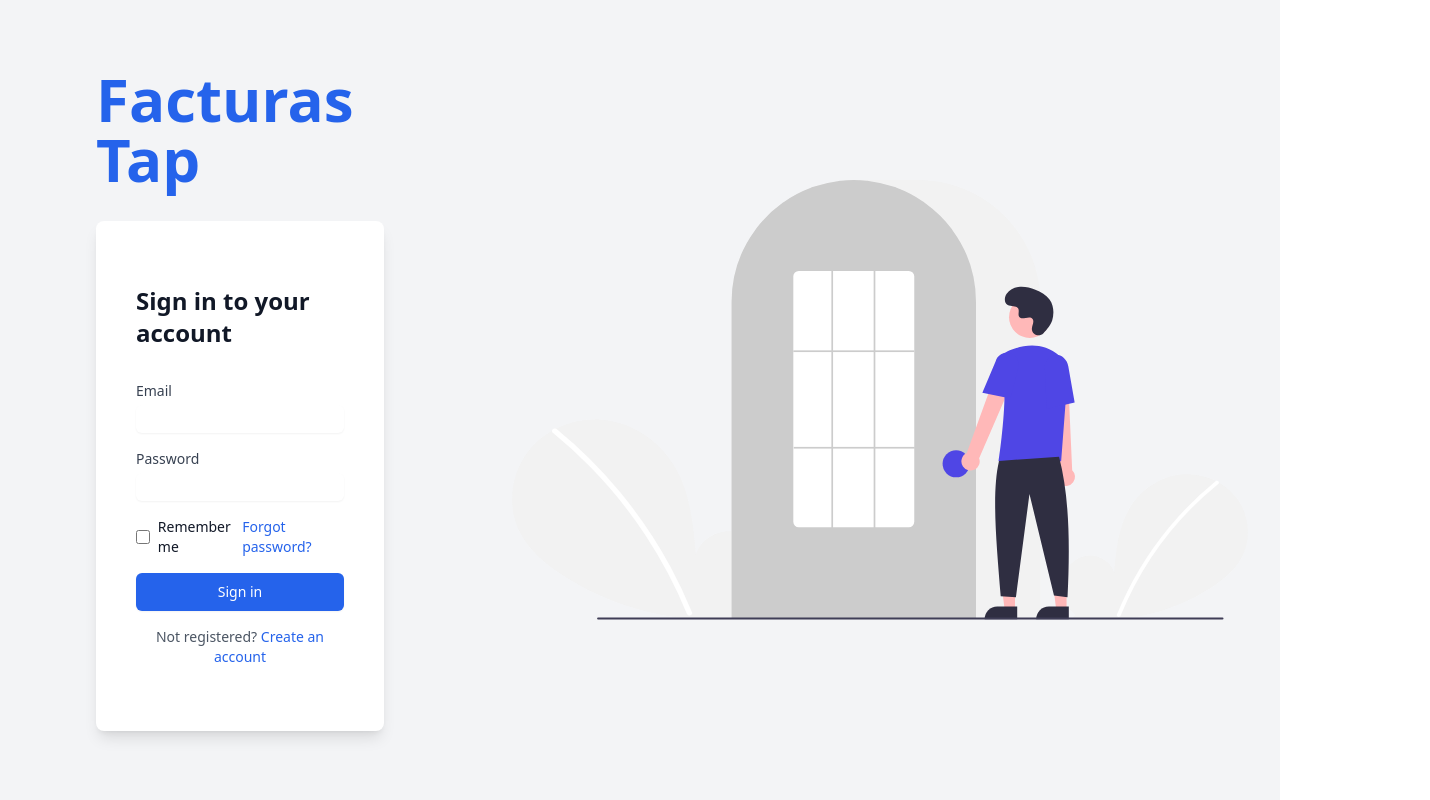
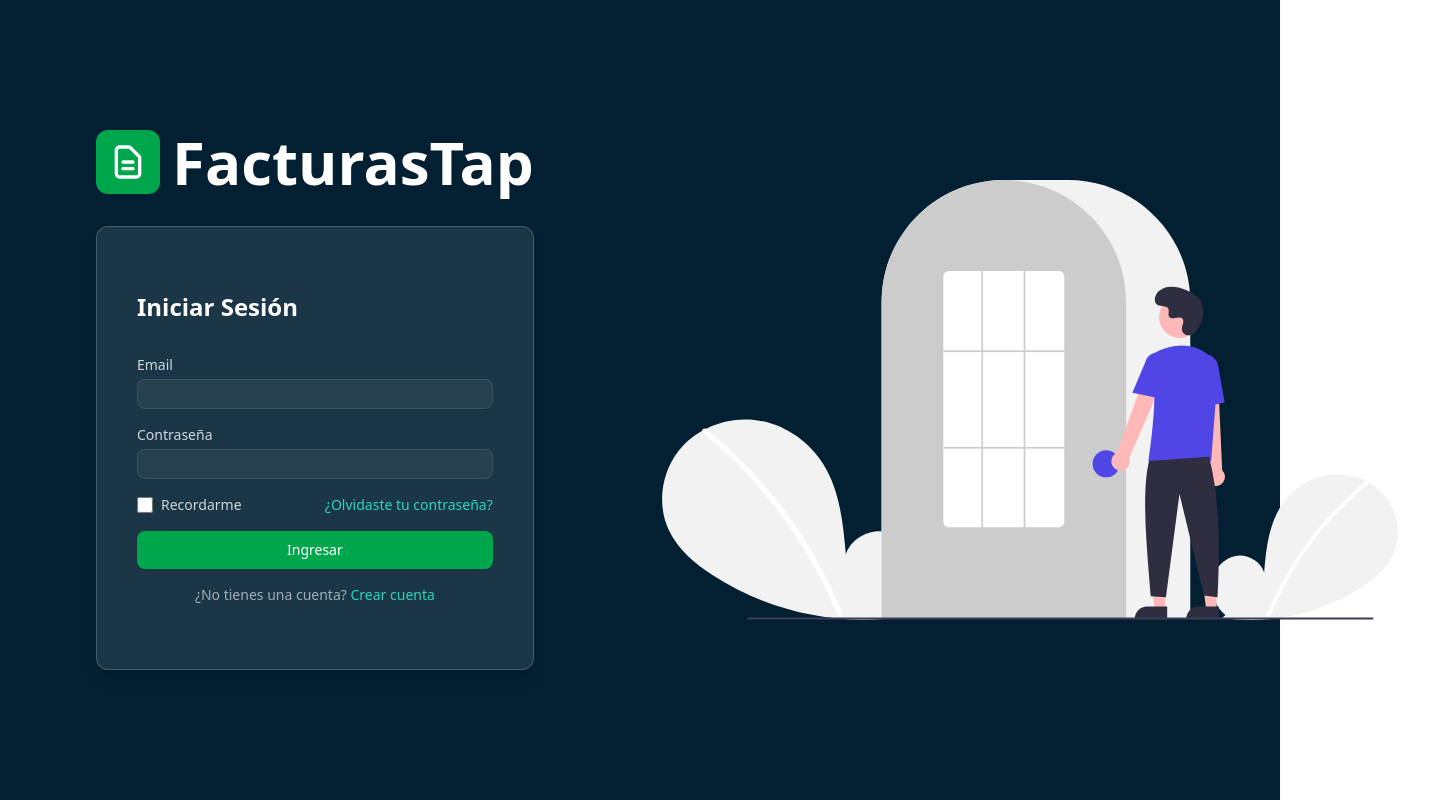
Before and after one commit to jlopezVylaris/FacturasMDS, a Vue app in the folder FacturasMDS/: page / in a window 1280 px wide. Shown: the whole page, 1430 px wide, since content can reach past the window. Built offline with nearby package versions, Linux system fonts and the light colour scheme.

Commit message:
arreglo de rutas y reestilizaciones menores

```diff
--- a/FacturasMDS/src/components/Layout/AppFooter.vue
+++ b/FacturasMDS/src/components/Layout/AppFooter.vue
@@ -51,7 +51,7 @@
               </a>
             </li>
             <li>
-              <router-link to="/payments" class="text-sm transition-colors duration-200" style="color: #B0B9C7;" onmouseover="this.style.color='#00A64C'" onmouseout="this.style.color='#B0B9C7'">
+              <router-link to="/payment-history" class="text-sm transition-colors duration-200" style="color: #B0B9C7;" onmouseover="this.style.color='#00A64C'" onmouseout="this.style.color='#B0B9C7'">
                 Historial de Pagos
               </router-link>
             </li>
--- a/FacturasMDS/src/components/Layout/AppHeader.vue
+++ b/FacturasMDS/src/components/Layout/AppHeader.vue
@@ -41,7 +41,7 @@
         <div class="flex items-center space-x-4">
           <!-- Quick Actions -->
           <router-link
-            to="/payments"
+            to="/payment-history"
             class="hidden sm:block px-4 py-2 rounded-lg font-medium transition-all duration-200 text-sm border backdrop-blur-sm"
             style="background-color: rgba(255,255,255,0.1); color: #FFFFFF; border-color: rgba(255,255,255,0.2);"
             onmouseover="this.style.backgroundColor='rgba(255,255,255,0.2)'"
--- a/FacturasMDS/src/router/index.js
+++ b/FacturasMDS/src/router/index.js
@@ -12,7 +12,11 @@ const routes = [
   // Protected routes
   { path: '/home', name: 'Home', component: HomeView },
   { path: '/about', name: 'About', component: AboutView },
-  { path: '/payment-history', name: 'PaymentHistory', component: PaymentHistoryView }
+  {
+    path: '/payment-history',
+    name: 'PaymentHistory',
+    component: () => import('../views/PaymentHistoryView.vue')
+  }
 ]
 
 const router = createRouter({
--- a/FacturasMDS/src/views/AuthView.vue
+++ b/FacturasMDS/src/views/AuthView.vue
@@ -1,99 +1,106 @@
 <template>
-  <div class="min-h-screen bg-gray-100 flex">
+  <div class="min-h-screen flex" style="background-color: #022031;">
     <!-- Left Column - Auth Forms -->
     <div class="flex-1 flex flex-col justify-center py-12 px-4 sm:px-6 lg:px-20 xl:px-24">
       <!-- Logo/Brand -->
-      <div class="mx-auto">
-        <h1 class="text-6xl font-bold text-blue-600">Facturas Tap</h1>
+      <div class="mx-auto flex items-center space-x-3">
+        <div class="w-16 h-16 rounded-xl flex items-center justify-center" style="background-color: #00A64C;">
+          <svg class="w-10 h-10 text-white" fill="none" stroke="currentColor" viewBox="0 0 24 24">
+            <path stroke-linecap="round" stroke-linejoin="round" stroke-width="2" d="M9 12h6m-6 4h6m2 5H7a2 2 0 01-2-2V5a2 2 0 012-2h5.586a1 1 0 01.707.293l5.414 5.414a1 1 0 01.293.707V19a2 2 0 01-2 2z"></path>
+          </svg>
+        </div>
+        <h1 class="text-6xl font-bold text-white">FacturasTap</h1>
       </div>
 
       <!-- Card Container -->
-      <div class="mt-8 bg-white py-8 px-4 shadow-lg sm:rounded-lg sm:px-10 max-w-md w-full mx-auto">
+      <div class="mt-8 backdrop-blur-sm bg-white/10 py-8 px-4 shadow-lg sm:rounded-xl sm:px-10 max-w-md w-full mx-auto border border-white/20">
         <div class="w-full">
           <!-- Login Form -->
           <Transition name="fade" mode="out-in">
-            <div v-if="!showRegister" class="divide-y divide-gray-200">
-              <div class="py-8 text-base leading-6 space-y-4 text-gray-700 sm:text-lg sm:leading-7">
-                <h2 class="text-2xl font-bold text-gray-900 mb-8">Sign in to your account</h2>
+            <div v-if="!showRegister" class="divide-y divide-white/10">
+              <div class="py-8 text-base leading-6 space-y-4 text-white/80 sm:text-lg sm:leading-7">
+                <h2 class="text-2xl font-bold text-white mb-8">Iniciar Sesión</h2>
                 <form @submit.prevent="handleLogin" class="space-y-4">
                   <div>
-                    <label for="email" class="block text-sm font-medium text-gray-700">Email</label>
+                    <label for="email" class="block text-sm font-medium text-white/80">Email</label>
                     <input v-model="loginForm.email" type="email" id="email"
-                           class="mt-1 block w-full rounded-md border-gray-300 shadow-sm focus:border-blue-500 focus:ring-blue-500"
+                           class="mt-1 block w-full rounded-lg bg-white/5 border border-white/10 text-white shadow-sm focus:border-teal-500 focus:ring-teal-500"
                            required>
                   </div>
                   <div>
-                    <label for="password" class="block text-sm font-medium text-gray-700">Password</label>
+                    <label for="password" class="block text-sm font-medium text-white/80">Contraseña</label>
                     <input v-model="loginForm.password" type="password" id="password"
-                           class="mt-1 block w-full rounded-md border-gray-300 shadow-sm focus:border-blue-500 focus:ring-blue-500"
+                           class="mt-1 block w-full rounded-lg bg-white/5 border border-white/10 text-white shadow-sm focus:border-teal-500 focus:ring-teal-500"
                            required>
                   </div>
                   <div class="flex items-center justify-between">
                     <div class="flex items-center">
                       <input type="checkbox" id="remember-me"
-                             class="h-4 w-4 rounded border-gray-300 text-blue-600 focus:ring-blue-500">
-                      <label for="remember-me" class="ml-2 block text-sm text-gray-900">Remember me</label>
+                             class="h-4 w-4 rounded border-white/10 bg-white/5 text-teal-600 focus:ring-teal-500">
+                      <label for="remember-me" class="ml-2 block text-sm text-white/80">Recordarme</label>
                     </div>
-                    <a href="#" class="text-sm font-medium text-blue-600 hover:text-blue-500">Forgot password?</a>
+                    <a href="#" class="text-sm font-medium text-teal-400 hover:text-teal-300">¿Olvidaste tu contraseña?</a>
                   </div>
                   <div>
                     <button type="submit"
-                            class="w-full flex justify-center py-2 px-4 border border-transparent rounded-md shadow-sm text-sm font-medium text-white bg-blue-600 hover:bg-blue-700 focus:outline-none focus:ring-2 focus:ring-offset-2 focus:ring-blue-500">
-                      Sign in
+                            style="background-color: #00A64C;"
+                            class="w-full flex justify-center py-2 px-4 border border-transparent rounded-lg shadow-sm text-sm font-medium text-white hover:bg-opacity-90 focus:outline-none focus:ring-2 focus:ring-offset-2 focus:ring-teal-500 transition-all duration-200">
+                      Ingresar
                     </button>
                   </div>
                 </form>
-                <p class="mt-4 text-center text-sm text-gray-600">
-                  Not registered?
+                <p class="mt-4 text-center text-sm text-white/60">
+                  ¿No tienes una cuenta?
                   <a @click.prevent="showRegister = true" href="#"
-                     class="font-medium text-blue-600 hover:text-blue-500 cursor-pointer">
-                    Create an account
+                     class="font-medium text-teal-400 hover:text-teal-300 cursor-pointer">
+                    Crear cuenta
                   </a>
                 </p>
               </div>
             </div>
 
             <!-- Register Form -->
-            <div v-else class="divide-y divide-gray-200">
-              <div class="py-8 text-base leading-6 space-y-4 text-gray-700 sm:text-lg sm:leading-7">
-                <h2 class="text-2xl font-bold text-gray-900 mb-8">Create an account</h2>
+            <div v-else class="divide-y divide-white/10">
+              <div class="py-8 text-base leading-6 space-y-4 text-white/80 sm:text-lg sm:leading-7">
+                <h2 class="text-2xl font-bold text-white mb-8">Crear cuenta</h2>
                 <form @submit.prevent="handleRegister" class="space-y-4">
                   <div>
-                    <label for="fullname" class="block text-sm font-medium text-gray-700">Full Name</label>
+                    <label for="fullname" class="block text-sm font-medium text-white/80">Nombre Completo</label>
                     <input v-model="registerForm.fullName" type="text" id="fullname"
-                           class="mt-1 block w-full rounded-md border-gray-300 shadow-sm focus:border-blue-500 focus:ring-blue-500"
+                           class="mt-1 block w-full rounded-lg bg-white/5 border border-white/10 text-white shadow-sm focus:border-teal-500 focus:ring-teal-500"
                            required>
                   </div>
                   <div>
-                    <label for="register-email" class="block text-sm font-medium text-gray-700">Email</label>
+                    <label for="register-email" class="block text-sm font-medium text-white/80">Email</label>
                     <input v-model="registerForm.email" type="email" id="register-email"
-                           class="mt-1 block w-full rounded-md border-gray-300 shadow-sm focus:border-blue-500 focus:ring-blue-500"
+                           class="mt-1 block w-full rounded-lg bg-white/5 border border-white/10 text-white shadow-sm focus:border-teal-500 focus:ring-teal-500"
                            required>
                   </div>
                   <div>
-                    <label for="register-password" class="block text-sm font-medium text-gray-700">Password</label>
+                    <label for="register-password" class="block text-sm font-medium text-white/80">Contraseña</label>
                     <input v-model="registerForm.password" type="password" id="register-password"
-                           class="mt-1 block w-full rounded-md border-gray-300 shadow-sm focus:border-blue-500 focus:ring-blue-500"
+                           class="mt-1 block w-full rounded-lg bg-white/5 border border-white/10 text-white shadow-sm focus:border-teal-500 focus:ring-teal-500"
                            required>
                   </div>
                   <div>
-                    <label for="confirm-password" class="block text-sm font-medium text-gray-700">Confirm Password</label>
+                    <label for="confirm-password" class="block text-sm font-medium text-white/80">Confirmar Contraseña</label>
                     <input v-model="registerForm.confirmPassword" type="password" id="confirm-password"
-                           class="mt-1 block w-full rounded-md border-gray-300 shadow-sm focus:border-blue-500 focus:ring-blue-500"
+                           class="mt-1 block w-full rounded-lg bg-white/5 border border-white/10 text-white shadow-sm focus:border-teal-500 focus:ring-teal-500"
                            required>
                   </div>
                   <div>
                     <button type="submit"
-                            class="w-full flex justify-center py-2 px-4 border border-transparent rounded-md shadow-sm text-sm font-medium text-white bg-blue-600 hover:bg-blue-700 focus:outline-none focus:ring-2 focus:ring-offset-2 focus:ring-blue-500">
-                      Create Account
+                            style="background-color: #00A64C;"
+                            class="w-full flex justify-center py-2 px-4 border border-transparent rounded-lg shadow-sm text-sm font-medium text-white hover:bg-opacity-90 focus:outline-none focus:ring-2 focus:ring-offset-2 focus:ring-teal-500 transition-all duration-200">
+                      Crear Cuenta
                     </button>
                   </div>
                 </form>
-                <p class="mt-4 text-center text-sm text-gray-600">
-                  Already have an account?
+                <p class="mt-4 text-center text-sm text-white/60">
+                  ¿Ya tienes una cuenta?
                   <a @click.prevent="showRegister = false" href="#"
-                     class="font-medium text-blue-600 hover:text-blue-500 cursor-pointer">
-                    Sign in
+                     class="font-medium text-teal-400 hover:text-teal-300 cursor-pointer">
+                    Iniciar Sesión
                   </a>
                 </p>
               </div>
--- a/FacturasMDS/src/views/PaymentHistoryView.vue
+++ b/FacturasMDS/src/views/PaymentHistoryView.vue
@@ -81,9 +81,13 @@
 </template>
 
 <script setup>
-import { ref, computed } from 'vue'
+import { ref, computed, defineComponent } from 'vue'
 import MainLayout from '../components/Layout/MainLayout.vue'
 import PaymentHistory from '../components/PaymentHistory.vue'
+
+defineComponent({
+  name: 'PaymentHistoryView'
+})
 
 // Sample payment data
 const samplePayments = ref([
```
